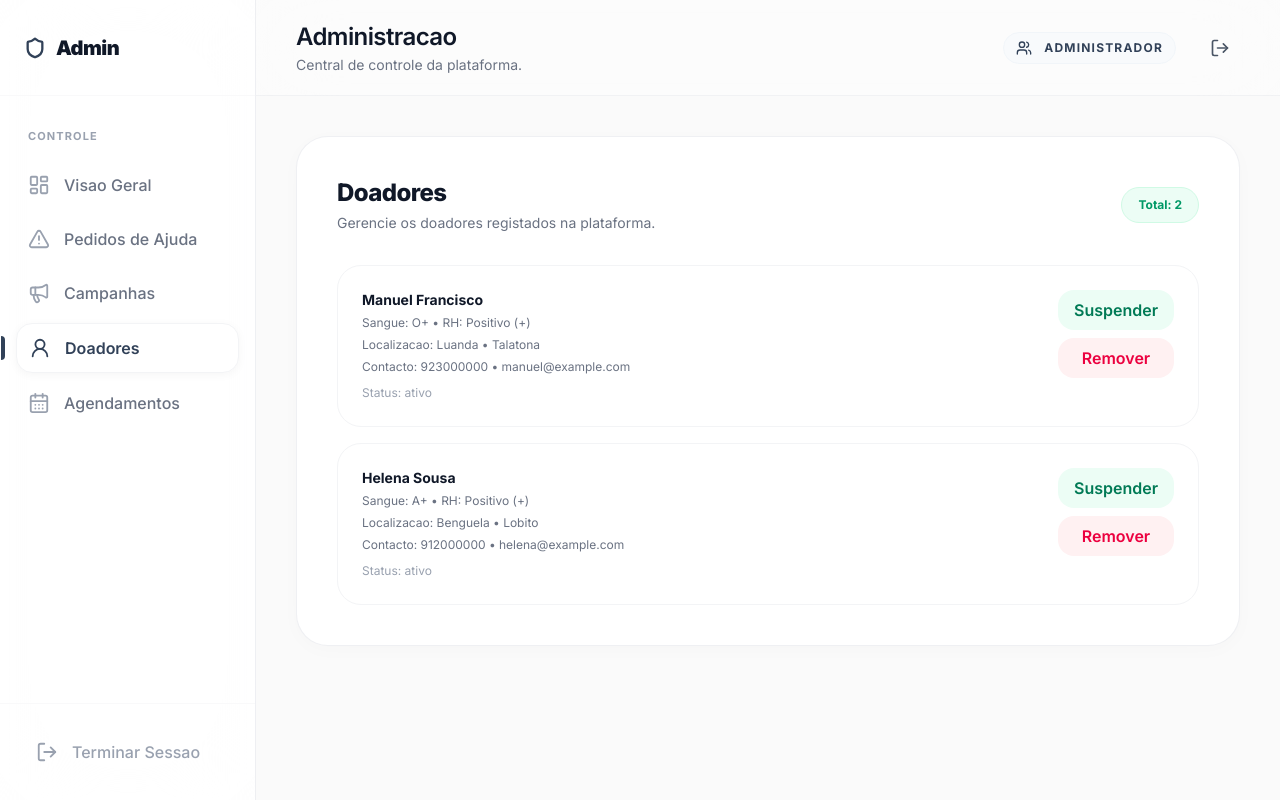
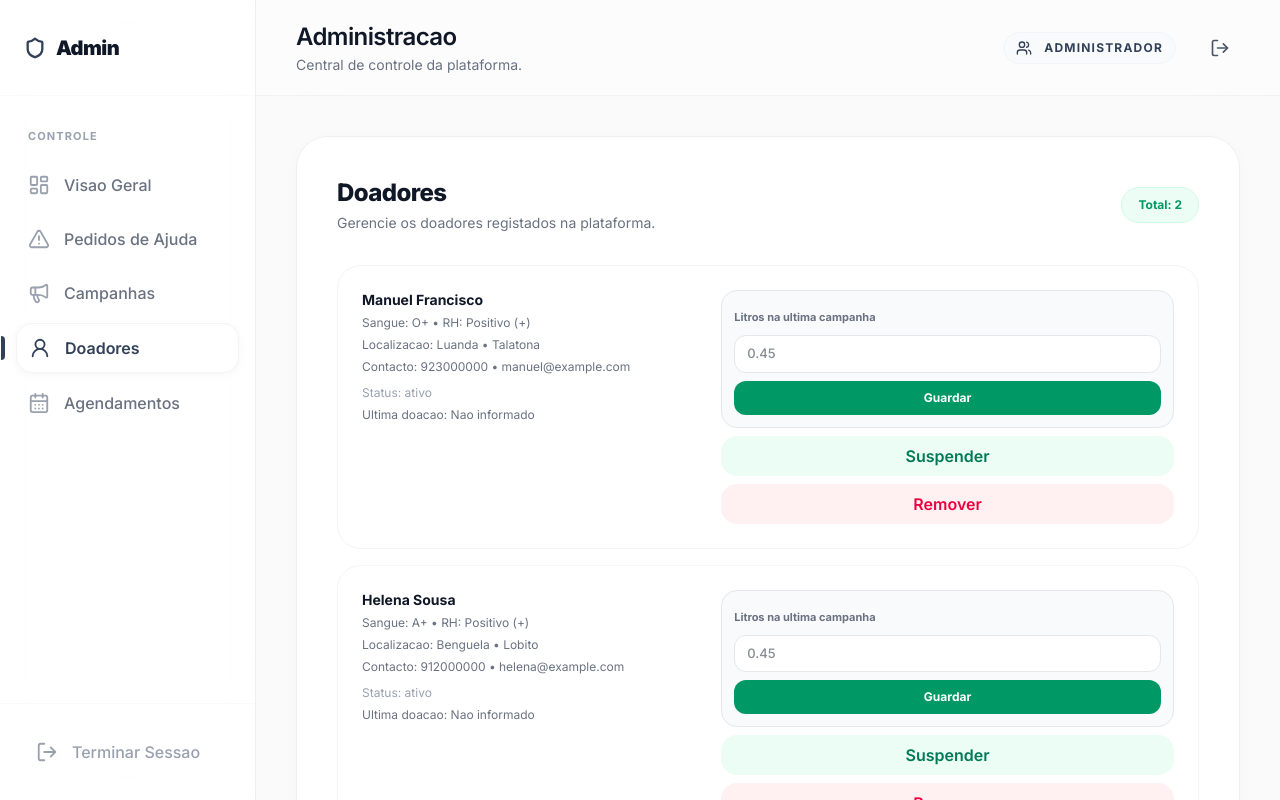
Before and after one commit to GracianoNetoo/helpblood-project, a Vue app: page /admin in a window 1280 px wide. Both pictures are taken after a click on the button "Doadores". Built offline with nearby package versions, Linux system fonts and the light colour scheme.

Commit message:
feat: adicionar funcionalidade para gerenciar litros da última doação dos doadores

```diff
--- a/src/admin/AdminDashboard.vue
+++ b/src/admin/AdminDashboard.vue
@@ -79,6 +79,21 @@ const toggleDonorStatus = (id) => {
 
 const removeDonor = (id) => {
   donorsStore.removeDonor(id);
+};
+
+const donationDrafts = ref({});
+const formatLiters = (value) => (value === null || typeof value === 'undefined' ? '' : String(value));
+
+const syncDonationDraft = (donorId) => {
+  const donor = donors.value.find((item) => item.id === donorId);
+  if (!donor) return;
+  donationDrafts.value[donorId] = formatLiters(donor.lastDonationLiters);
+};
+
+const saveDonationLiters = (donorId) => {
+  const draftValue = donationDrafts.value[donorId] ?? '';
+  donorsStore.updateLastDonationLiters(donorId, draftValue);
+  syncDonationDraft(donorId);
 };
 
 const toggleCampaignStatus = (id) => {
@@ -597,8 +612,30 @@ const addCampaign = () => {
                     <div class="text-[12px] text-gray-500 mt-1">Localizacao: {{ donor.provincia || 'Provincia' }} • {{ donor.municipio || 'Municipio' }}</div>
                     <div class="text-[12px] text-gray-500 mt-1">Contacto: {{ donor.telefone || 'Nao informado' }} • {{ donor.email || 'Sem email' }}</div>
                     <div class="text-[12px] text-gray-400 mt-2">Status: {{ donor.status || 'ativo' }}</div>
+                    <div class="text-[12px] text-gray-500 mt-1">
+                      Ultima doacao: {{ donor.lastDonationLiters !== null && typeof donor.lastDonationLiters !== 'undefined' ? donor.lastDonationLiters + ' L' : 'Nao informado' }}
+                    </div>
                   </div>
-                  <div class="flex flex-col gap-2">
+                  <div class="flex flex-col gap-2 min-w-[220px]">
+                    <div class="bg-gray-50 border border-gray-200 rounded-2xl p-3">
+                      <label class="text-[11px] font-bold text-gray-500">Litros na ultima campanha</label>
+                      <input
+                        :value="donationDrafts[donor.id] ?? formatLiters(donor.lastDonationLiters)"
+                        @input="donationDrafts[donor.id] = $event.target.value"
+                        @blur="syncDonationDraft(donor.id)"
+                        type="number"
+                        min="0"
+                        step="0.1"
+                        placeholder="0.45"
+                        class="mt-2 w-full bg-white border border-gray-200 text-gray-900 text-[13px] rounded-xl px-3 py-2 focus:outline-none focus:ring-2 focus:ring-emerald-500/20 focus:border-emerald-500 transition-all font-medium"
+                      />
+                      <button
+                        @click="saveDonationLiters(donor.id)"
+                        class="mt-2 w-full bg-emerald-600 hover:bg-emerald-700 text-white rounded-xl px-3 py-2 text-[12px] font-bold transition-all"
+                      >
+                        Guardar
+                      </button>
+                    </div>
                     <button @click="toggleDonorStatus(donor.id)" class="px-4 py-2 rounded-2xl bg-emerald-50 text-emerald-700 font-semibold hover:bg-emerald-100 transition-colors">
                       {{ donor.status === 'ativo' ? 'Suspender' : 'Reativar' }}
                     </button>
--- a/src/stores/donorsStore.js
+++ b/src/stores/donorsStore.js
@@ -14,6 +14,7 @@ const seedDonors = [
     telefone: '923000000',
     email: 'manuel@example.com',
     doacao_sangue: 'Sim, ja doei',
+    lastDonationLiters: null,
     status: 'ativo',
     createdAt: new Date().toISOString()
   },
@@ -27,6 +28,7 @@ const seedDonors = [
     telefone: '912000000',
     email: 'helena@example.com',
     doacao_sangue: 'Nao, sera a 1a vez',
+    lastDonationLiters: null,
     status: 'ativo',
     createdAt: new Date().toISOString()
   }
@@ -41,7 +43,10 @@ export const useDonorsStore = defineStore('donors', () => {
       if (raw) {
         const parsed = JSON.parse(raw);
         if (Array.isArray(parsed)) {
-          donors.value = parsed;
+          donors.value = parsed.map((item) => ({
+            lastDonationLiters: null,
+            ...item
+          }));
         }
       }
     } catch (error) {
@@ -53,6 +58,7 @@ export const useDonorsStore = defineStore('donors', () => {
     donors.value.unshift({
       id: Date.now(),
       status: 'ativo',
+      lastDonationLiters: null,
       createdAt: new Date().toISOString(),
       ...donor
     });
@@ -66,6 +72,19 @@ export const useDonorsStore = defineStore('donors', () => {
 
   const removeDonor = (id) => {
     donors.value = donors.value.filter((item) => item.id !== id);
+  };
+
+  const updateLastDonationLiters = (id, liters) => {
+    const target = donors.value.find((item) => item.id === id);
+    if (!target) return;
+    if (liters === '' || liters === null || typeof liters === 'undefined') {
+      target.lastDonationLiters = null;
+      return;
+    }
+    const normalized = typeof liters === 'string' ? liters.replace(',', '.') : liters;
+    const parsed = Number(normalized);
+    if (!Number.isFinite(parsed) || parsed < 0) return;
+    target.lastDonationLiters = parsed;
   };
 
   loadFromStorage();
@@ -82,5 +101,5 @@ export const useDonorsStore = defineStore('donors', () => {
     { deep: true }
   );
 
-  return { donors, addDonor, toggleStatus, removeDonor };
+  return { donors, addDonor, toggleStatus, removeDonor, updateLastDonationLiters };
 });
```
